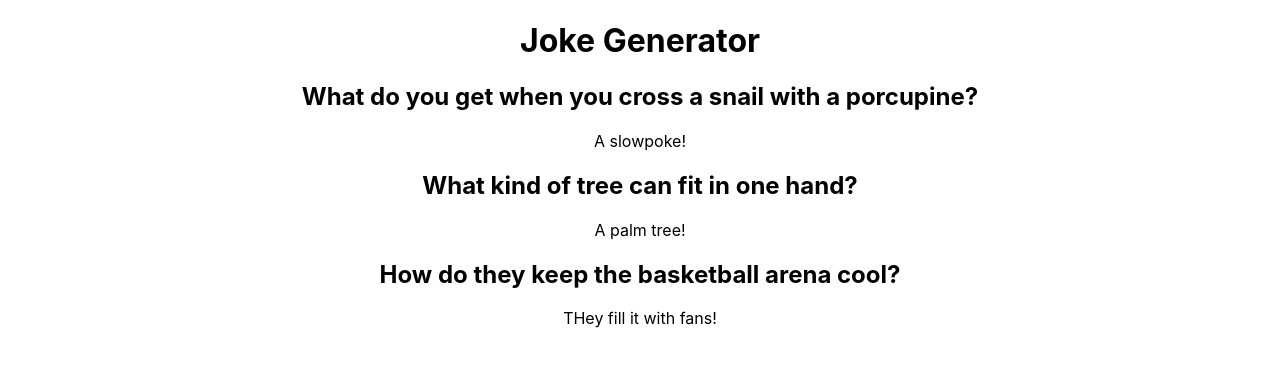
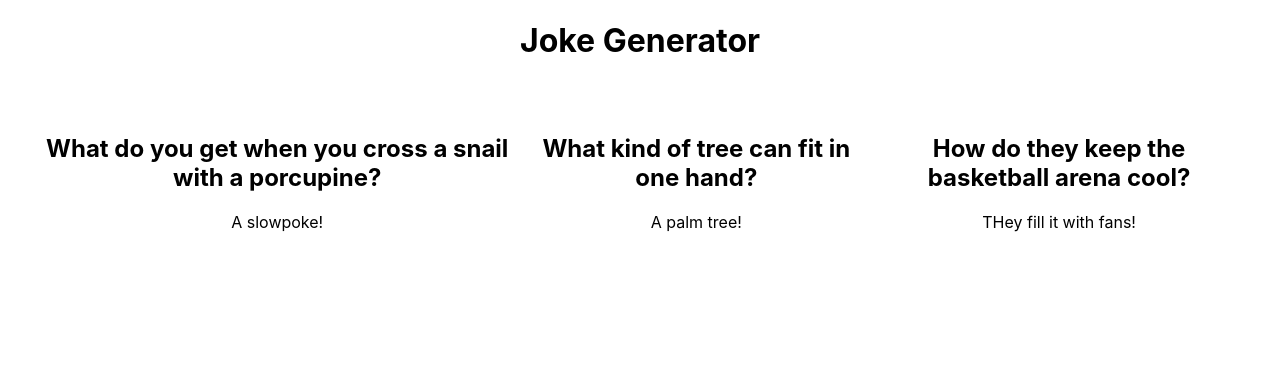
Before and after one commit to Rallen13/joke-generator, a React (Create React App) app: page / in a window 1280 px wide. Shown: the top 366 px of the page. Built offline with nearby package versions, Linux system fonts and the light colour scheme.

Commit message:
Added the styling to the JokesContainer

```diff
--- a/src/Components/JokesContainer/JokesContainer.css
+++ b/src/Components/JokesContainer/JokesContainer.css
@@ -0,0 +1,6 @@
+.jokes-container {
+  padding: 2rem;
+  display: flex;
+  flex-direction: row wrap;
+  gap: 1rem;
+}
```
